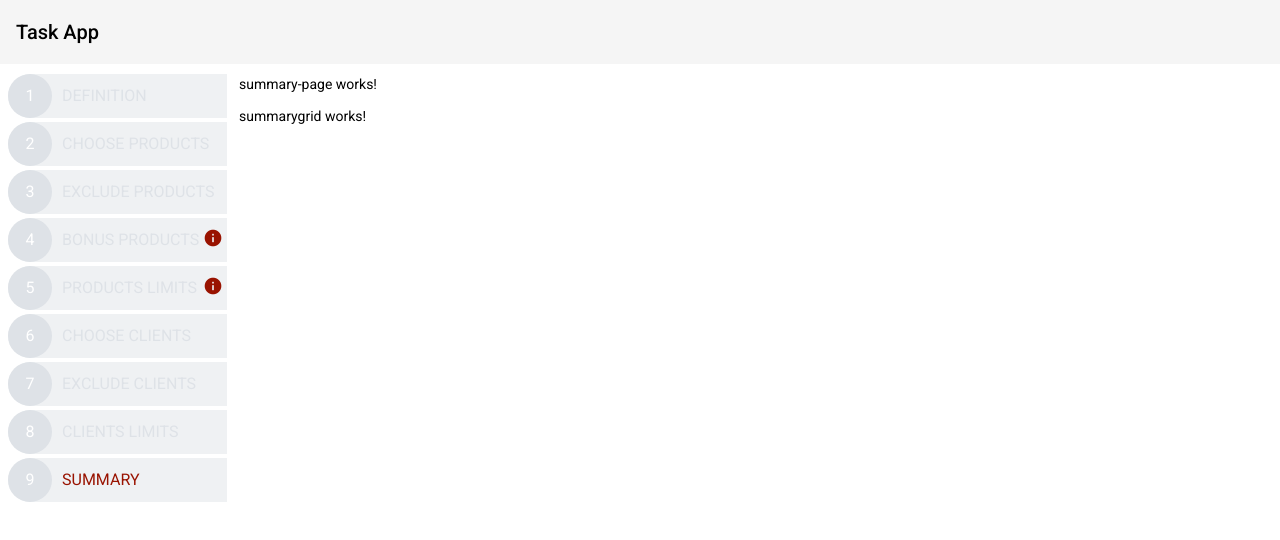
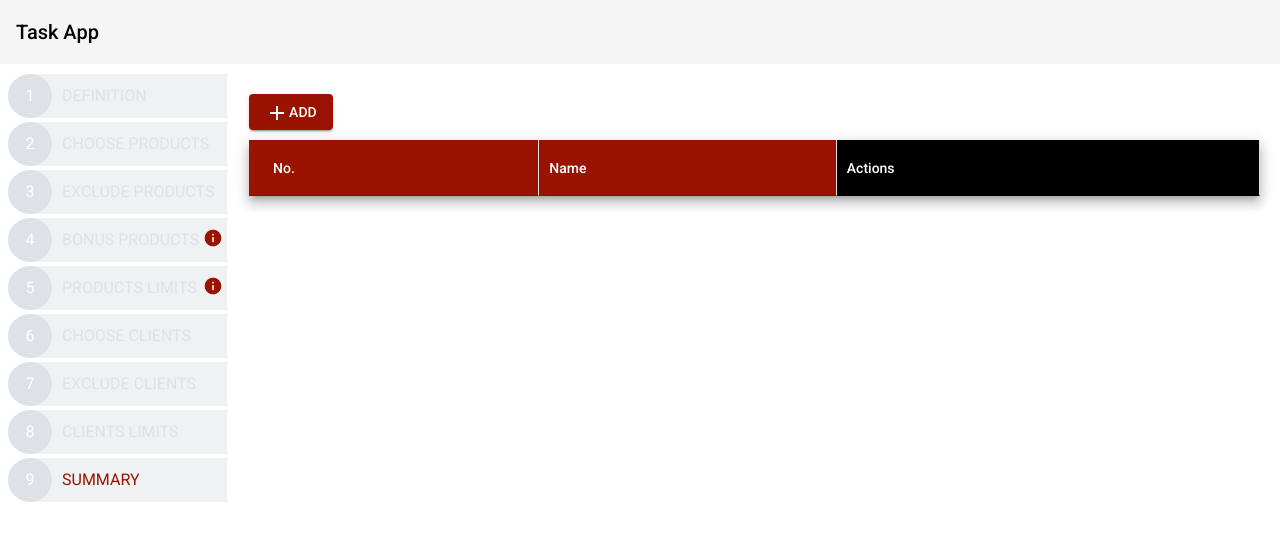
Before and after one commit to Luukess/nbt, an Angular app: page /summary/grid in a window 1280 px wide. Shown: the top 540 px of the page. Built offline with nearby package versions, Linux system fonts and the light colour scheme.

Commit message:
Feat: added table in grid summary component

```diff
--- a/src/app/app.module.ts
+++ b/src/app/app.module.ts
@@ -51,7 +51,6 @@ import { SummarygridComponent } from './pages/summary-page/children-routs/summar
             {
                 path: 'summary', component: SummaryPageComponent, children: [
                     { path: 'grid', component: SummarygridComponent },
-                    { path: '**', redirectTo: 'grid' }
                 ]
             },
             { path: '**', redirectTo: 'definition' }
--- /dev/null
+++ b/src/app/interfaces/description-form-object.ts
@@ -0,0 +1,5 @@
+export interface DescriptionFormObject {
+    marketingName: string;
+    technicalName: string;
+    description: string;
+}
--- a/src/app/modules/material/material.module.ts
+++ b/src/app/modules/material/material.module.ts
@@ -13,6 +13,7 @@ import { MatDatepickerModule } from '@angular/material/datepicker';
 import { MatNativeDateModule, MatRippleModule } from '@angular/material/core';
 import { MatRadioModule } from '@angular/material/radio';
 import { MatCheckboxModule } from '@angular/material/checkbox';
+import { MatTableModule } from '@angular/material/table';
 
 const materialComponents = [
   MatButtonModule,
@@ -29,7 +30,8 @@ const materialComponents = [
   MatRippleModule,
   CommonModule,
   MatRadioModule,
-  MatCheckboxModule
+  MatCheckboxModule,
+  MatTableModule
 ];
 
 @NgModule({
--- a/src/app/pages/summary-page/children-routs/summarygrid/summarygrid.component.html
+++ b/src/app/pages/summary-page/children-routs/summarygrid/summarygrid.component.html
@@ -1 +1,20 @@
-<p>summarygrid works!</p>
+<table mat-table [dataSource]="dataFromStorage" class="mat-elevation-z8">
+
+    <ng-container matColumnDef="no">
+        <th mat-header-cell *matHeaderCellDef> No. </th>
+        <td mat-cell *matCellDef="let element; let idx = index"> {{idx + 1}} </td>
+    </ng-container>
+
+    <ng-container matColumnDef="name">
+        <th mat-header-cell *matHeaderCellDef> Name </th>
+        <td mat-cell *matCellDef="let element"> {{element.marketingName}} </td>
+    </ng-container>
+
+    <ng-container matColumnDef="actions">
+        <th id="other-background" mat-header-cell *matHeaderCellDef> Actions </th>
+        <td mat-cell *matCellDef="let element; let idx = index"> </td>
+    </ng-container>
+
+    <tr mat-header-row *matHeaderRowDef="displayedColumns"></tr>
+    <tr mat-row *matRowDef="let row; columns: displayedColumns;"></tr>
+</table>
--- a/src/app/pages/summary-page/children-routs/summarygrid/summarygrid.component.scss
+++ b/src/app/pages/summary-page/children-routs/summarygrid/summarygrid.component.scss
@@ -0,0 +1,19 @@
+table {
+    width: 100%;
+}
+
+.mat-header-cell {
+    background-color: #991300;
+    color: white;
+}
+
+#other-background {
+    background-color: black;
+}
+
+.mat-cell,
+.mat-header-cell {
+    font-size: 14px;
+    padding: 0 10px;
+    border-right: 1px solid #e0e0e0;
+}
--- a/src/app/pages/summary-page/children-routs/summarygrid/summarygrid.component.ts
+++ b/src/app/pages/summary-page/children-routs/summarygrid/summarygrid.component.ts
@@ -1,4 +1,5 @@
 import { Component, OnInit } from '@angular/core';
+import { DescriptionFormObject } from 'src/app/interfaces/description-form-object';
 
 @Component({
   selector: 'app-summarygrid',
@@ -9,7 +10,14 @@ export class SummarygridComponent implements OnInit {
 
   constructor() { }
 
+  dataFromStorage: Array<DescriptionFormObject> = [];
+  displayedColumns: Array<string> = ['no', 'name', 'actions']
+
   ngOnInit(): void {
+    const storage: any = localStorage.getItem('definitionDataArray');
+    const data = JSON.parse(storage);
+    this.dataFromStorage = data;
+    console.log(this.dataFromStorage)
   }
 
 }
--- a/src/app/pages/summary-page/summary-page.component.html
+++ b/src/app/pages/summary-page/summary-page.component.html
@@ -1,2 +1,8 @@
-<p>summary-page works!</p>
-<router-outlet></router-outlet>
+<div id="summary-main-container">
+    <div class="summary-button-main-container">
+        <button id="open-grid-button" mat-raised-button (click)="handleRedirectGridChild()">
+            <mat-icon>add</mat-icon>add
+        </button>
+    </div>
+    <router-outlet></router-outlet>
+</div>
--- a/src/app/pages/summary-page/summary-page.component.scss
+++ b/src/app/pages/summary-page/summary-page.component.scss
@@ -0,0 +1,16 @@
+#summary-main-container {
+    padding: 10px 10px 0 10px;
+    width: 100%;
+    min-height: calc(100vh - 74px);
+
+    .summary-button-main-container {
+        width: 100%;
+        padding: 10px 0;
+
+        #open-grid-button {
+            text-transform: uppercase;
+            background-color: #991300;
+            color: white;
+        }
+    }
+}
--- a/src/app/pages/summary-page/summary-page.component.ts
+++ b/src/app/pages/summary-page/summary-page.component.ts
@@ -1,4 +1,5 @@
 import { Component, OnInit } from '@angular/core';
+import { Router } from '@angular/router';
 
 @Component({
   selector: 'app-summary-page',
@@ -7,9 +8,13 @@ import { Component, OnInit } from '@angular/core';
 })
 export class SummaryPageComponent implements OnInit {
 
-  constructor() { }
+  constructor(private _router: Router) { }
 
   ngOnInit(): void {
   }
 
+  handleRedirectGridChild() {
+    this._router.navigate(['/summary/grid']);
+  };
+
 }
```
